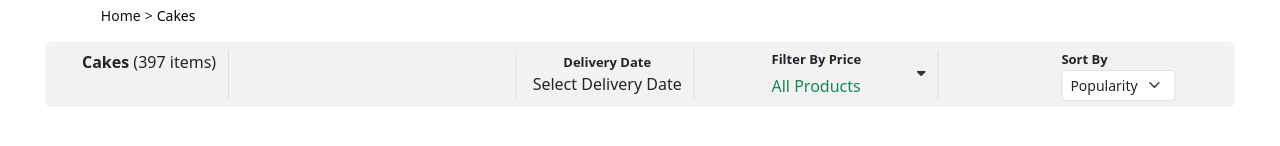
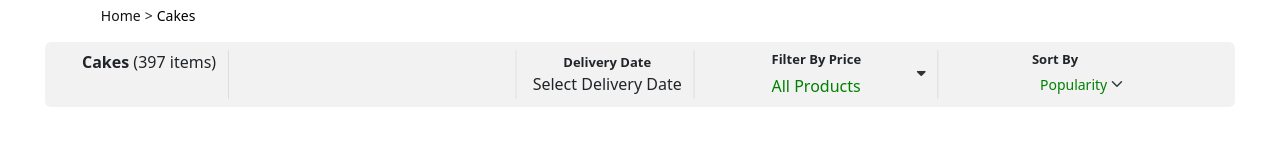
Before and after one commit to Savitha1125/cake-projects, a React (Vite) app: page /cakes in a window 1280 px wide. Shown: the part 226-372 px from the top of the page. Built offline with nearby package versions, Linux system fonts and the light colour scheme.

Commit message:
push the code

```diff
--- a/src/Cakes.jsx
+++ b/src/Cakes.jsx
@@ -49,6 +49,7 @@ export default function Cakes() {
     id="priceSelect"
     className="custom-dropdown"
     defaultValue=""
+    style={{ color: "green"}}
   >
     <option value="">All Products</option>
     <option value="1">7.34 and Below</option>
@@ -69,8 +70,8 @@ export default function Cakes() {
 </div>
       <div className="col-auto ps-3 sort">
   <div className="fw-bold filter">Sort By</div>
-  <select className="form-select form-select-sm w-auto" defaultValue="">
-    <option value="" disabled hidden >Popularity</option>
+  <select className="form-select form-select-sm w-auto custom-dropdown"style={{ color: "green"}} defaultValue="">
+    <option value="" disabled hidden style={{ color: "green" }}>Popularity</option>
     <option value="1">Popularity</option>
     <option value="1">Newest</option>
     <option value="2">Rating</option>
--- a/src/cakes.css
+++ b/src/cakes.css
@@ -53,6 +53,9 @@
 .custom-dropdown:focus {
   outline: none;
   box-shadow: none;
+}
+.custom-dropdown option {
+  color: black;
 }
 
 .col-auto.position-relative i.fi-rr-caret-down {
```
